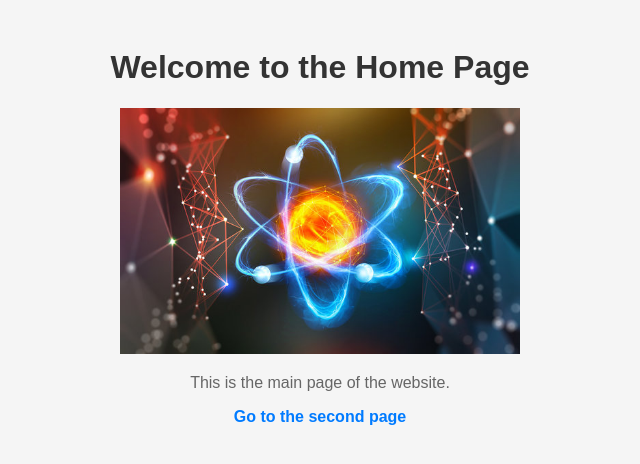
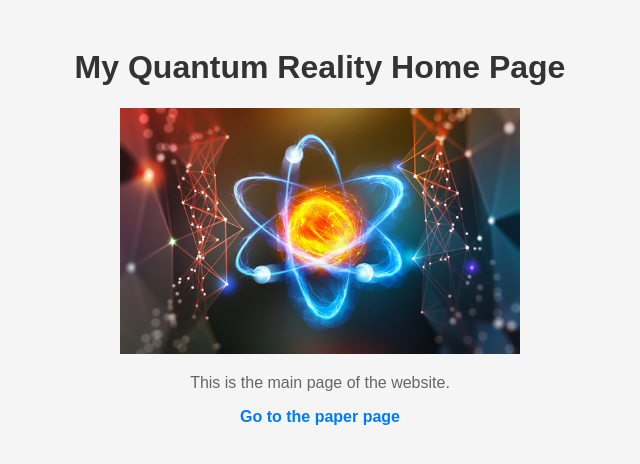
Before and after one commit to fedefirefox/fedefirefox.myquantumreality, a plain HTML site: page index.html in a window 1280 px wide. Shown: the whole page, without its empty margins (320-960 px from the left). Drawn offline with Linux system fonts and the light colour scheme.

Commit message:
Update index.html

```diff
--- a/index.html
+++ b/index.html
@@ -4,7 +4,7 @@
     <meta charset="UTF-8">
     <meta http-equiv="X-UA-Compatible" content="IE=edge">
     <meta name="viewport" content="width=device-width, initial-scale=1.0">
-    <title>Home Page</title>
+    <title>My Quantum Reality Home Page</title>
     <style>
         body {
             font-family: Arial, sans-serif;
@@ -38,10 +38,10 @@
 </head>
 <body>
     <div class="container">
-        <h1>Welcome to the Home Page</h1>
+        <h1>My Quantum Reality Home Page</h1>
         <img src="image1.jpg" alt="Description of image">
         <p>This is the main page of the website.</p>
-        <a href="second.html">Go to the second page</a>
+        <a href="second.html">Go to the paper page</a>
     </div>
 </body>
 </html>
```
